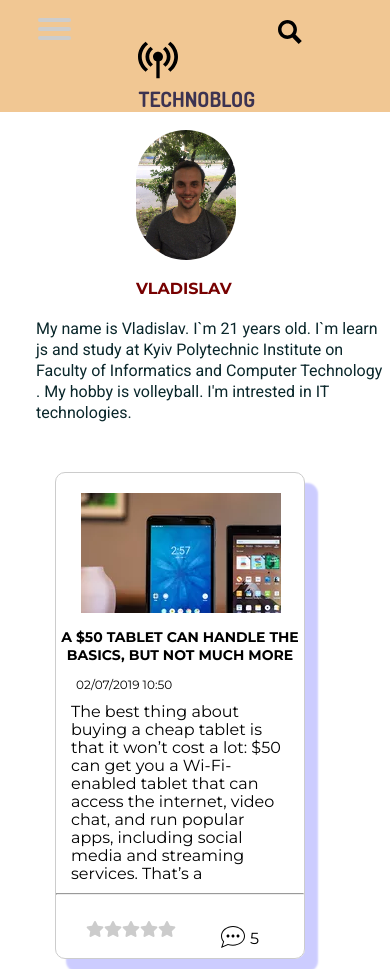
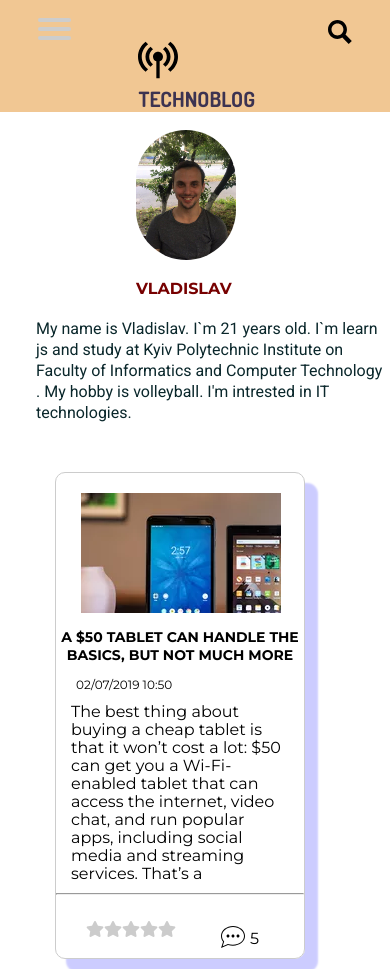
Before and after one commit to vladossuper/technoblog, a website: page index.html in a window 390 px wide. Shown: the top 969 px of the page. Drawn offline with Linux system fonts and the light colour scheme.

Commit message:
fix bugs

```diff
--- a/scss/blocks/header.scss
+++ b/scss/blocks/header.scss
@@ -381,7 +381,7 @@ svg {
 
     .search-item {
         position: relative;
-        left: 290px;
+        left: 340px;
         top: 0px;
     }
     .facebook, .twitter, .instagram {
```
Also changed, not shown: css/blocks/header.css, css/style.css.
